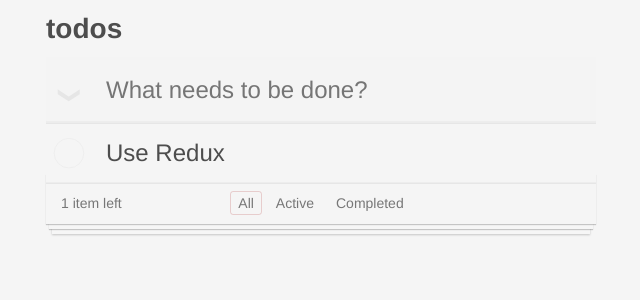
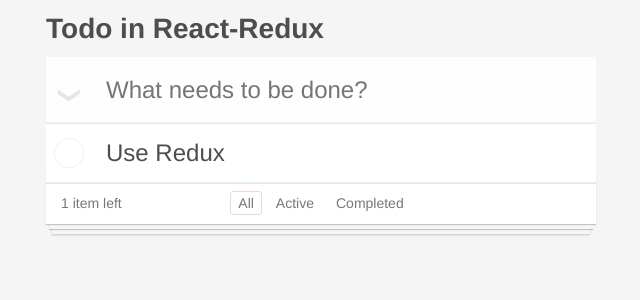
Before and after one commit to iJOKE17/material-intro-react-redux-tdd, a React (Create React App) app in the folder react-redux-tdd/: page / in a window 1280 px wide. Shown: the top 300 px of the page, without its empty margins (319-959 px from the left). Built offline with nearby package versions, Linux system fonts and the light colour scheme.

Commit message:
Change styling

```diff
--- a/react-redux-tdd/src/components/App.js
+++ b/react-redux-tdd/src/components/App.js
@@ -4,8 +4,11 @@
 
 const App = () => (
   <div>
-    <Header />
-    <MainSection />
+    <h1>Todo in React-Redux</h1>
+    <div className='todo-board'>
+      <Header />
+      <MainSection />
+    </div>
   </div>
 )
 
--- a/react-redux-tdd/src/components/Header.js
+++ b/react-redux-tdd/src/components/Header.js
@@ -4,7 +4,6 @@
 
 const Header = ({ addTodo }) => (
   <header className="header">
-    <h1>todos</h1>
     <TodoTextInput
       newTodo
       onSave={(text) => {
--- a/react-redux-tdd/src/index.css
+++ b/react-redux-tdd/src/index.css
@@ -149,7 +149,9 @@
 	padding: 0;
 	list-style: none;
 }
-
+.todo-board {
+  background: white;
+}
 .todo-item {
 	position: relative;
 	font-size: 24px;
```
